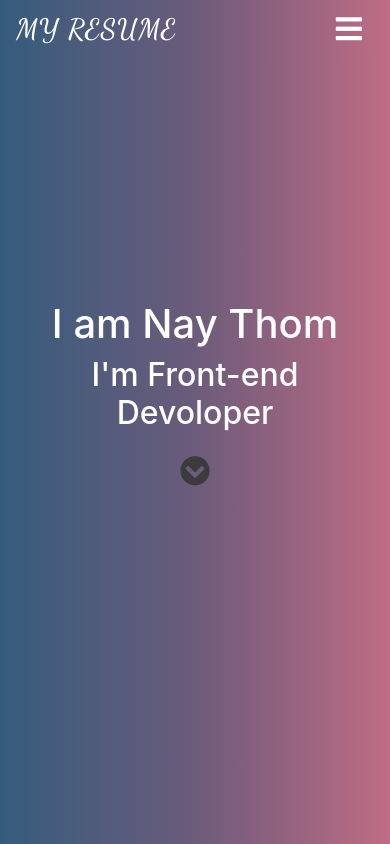
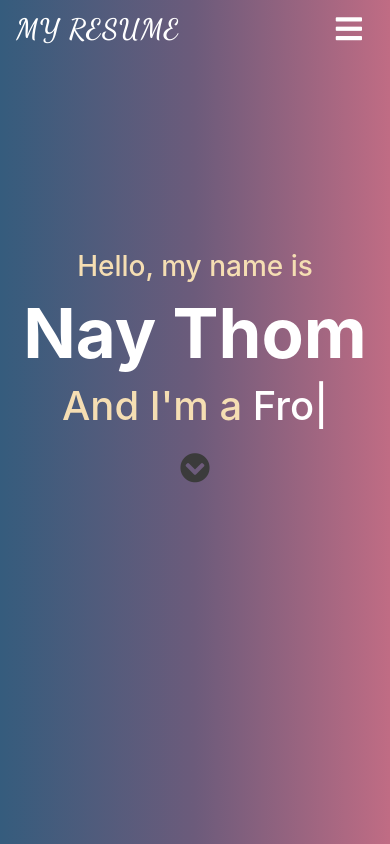
Before and after one commit to thomnay98/resume-app, a React (Create React App) app: page / in a window 390 px wide. Shown: the top 844 px of the page. Built offline with nearby package versions, Linux system fonts and the light colour scheme.

Commit message:
fix responsive and something

```diff
--- a/package.json
+++ b/package.json
@@ -13,6 +13,7 @@
     "react-dom": "^17.0.1",
     "react-scripts": "4.0.0",
     "react-scroll": "^1.8.1",
+    "react-typed": "^1.2.0",
     "web-vitals": "^0.2.4"
   },
   "scripts": {
--- a/src/App.css
+++ b/src/App.css
@@ -1,4 +1,4 @@
-@import url('https://fonts.googleapis.com/css2?family=Dancing+Script:wght@400;500;600;700&display=swap');
+@import url('https://fonts.googleapis.com/css2?family=Dancing+Script:wght@400;500;600;700;900&display=swap');
 
 :root {
   --primaryColor: linear-gradient(to right, #355c7d, #6c5b7b, #c06c84);
@@ -12,6 +12,7 @@
 }
 
 body{
+  width : 100%!important;
   background: var(--primaryColor);
   color: white!important;
 }
@@ -61,7 +62,10 @@ body{
 
 /* navbar */
 .navbar{
+  width: 100%!important;
   background: var(--primaryColor);
+  position: fixed!important;
+  z-index: 99;
 }
 
 .active{
@@ -74,11 +78,13 @@ body{
   text-transform: uppercase;
   letter-spacing: 1px;
   text-decoration: none!important;
+  cursor: pointer;
 }
 
 .nav-brand{
   font-size: 28px;
   font-family: 'Dancing Script', cursive;
+  font-weight: 900!important;
   letter-spacing: 3px;
 }
 
@@ -107,13 +113,28 @@ header{
 }
 
 .header-content{
-  padding-top: 300px;
+  padding-top: 250px;
   text-align: center;
+  color: wheat;
+}
+
+.header-content h1{
+  font-size: 69px;
+  font-weight: bold;
+  color: #fff;
+}
+
+.header-content h2{
+  font-size: 40px;
+}
+
+.header-content h2 >span{
   color: #fff;
 }
 
 .header-content a{
   font-size: 30px;
+  cursor: pointer;
 }
 
 .header-content a .fa{
@@ -151,7 +172,6 @@ header{
 /* About */
 #about{
   min-height: 80vh;
-  padding-top: 10vh;
   margin-bottom:10px;
 }
 
@@ -163,6 +183,12 @@ header{
   width: 280px;
   height: 350px;
   border-radius: 5px;
+  transition: .5s;
+}
+
+#about .row img:hover{
+  transform: translateY(-10px)!important;
+  box-shadow: 0px 7px 10px rgba(0, 0, 0, 0.5);
 }
 
 #about .row p{
@@ -216,6 +242,7 @@ header{
 
 /* Projects */
 #project{
+  overflow: hidden;
   padding-top: 80px;
   min-height: 80vh;
 }
@@ -227,19 +254,18 @@ header{
 }
 
 .project-item .row .project-img{
-  width: 100%;
-  z-index: 999!important;
+  z-index: 9!important;
 }
 
 .project-item .row .project-img img{
-  width: 100%;
   opacity: .7;
   border-radius: 5px;
   transition: .5s;
+  cursor: pointer;
 }
 
 .project-item .row .project-img img:hover{
-  transform: scale(1.2);
+  transform: scale(1.1);
   opacity: 1;
   box-shadow: 0px 7px 10px rgba(0, 0, 0, 0.5);
 }
@@ -261,8 +287,8 @@ header{
   font-size: 18px!important;
 }
 
-.project-btn button:last-child{
-  margin-left: 20px;
+.project-btn button{
+  margin-right: 20px;
 }
 
 @media screen and (max-width: 767px){
@@ -273,8 +299,78 @@ header{
     order: 2;
     margin-top: 10px;
   }
+  .project-item .row .project-des h4{
+    font-size: 20px!important;
+  }
+  .project-item .row .project-des p{
+    font-size: 15px;
+  }
+  .project-item .row .project-des p:nth-child(2){
+    font-size: 17px!important;
+  }
 }
 /* End of Project */
+
+/* Modal Image */
+.modal-img {
+  display: none;
+  position: fixed;
+  z-index: 999!important;
+  padding-top: 100px;
+  left: 0;
+  top: 0;
+  width: 100%;
+  height: 100%;
+  overflow: auto;
+  background-color: rgb(0, 0, 0);
+  background-color: rgba(0, 0, 0, 0.9);
+}
+
+.show {
+  display: block;
+}
+
+.modal-img > span{
+  position: absolute;
+  top: 15px;
+  right: 35px;
+  color: #f1f1f1;
+  font-size: 40px;
+  font-weight: bold;
+  transition: color 0.3s;
+}
+
+.modal-img > span:hover,
+.modal-img > span:focus{
+  color: #bbb;
+  text-decoration: none;
+  cursor: pointer;
+}
+
+.modal-img >img{
+  margin: auto;
+  display: block;
+  width: 100%;
+  max-width: 992px;
+  animation-name: zoom;
+  animation-duration: 0.6s;
+}
+
+@keyframes zoom {
+  from {
+    transform: scale(0)
+  }
+  to {
+    transform: scale(1)
+  }
+}
+
+@media screen and (max-width: 780px){
+  .modal-img >img{
+    width: 100%;
+  }
+}
+/* End of Modal Image */
 
 /* Contact */
 #contact{
--- a/src/App.js
+++ b/src/App.js
@@ -21,7 +21,7 @@ function App() {
   }, [])
 
   return (
-    <>
+    <div>
       <Navbar />
       <Header />
       <About />
@@ -29,7 +29,7 @@ function App() {
       <Projects />
       <Contact />
       <Footer />
-    </>
+    </div>
   );
 }
 
--- a/src/components/Header.js
+++ b/src/components/Header.js
@@ -1,13 +1,25 @@
 import React from 'react';
 import { Link } from 'react-scroll';
+import Typed from 'react-typed';
 
 export default function Header() {
     return (
         <header id="home">
             <div className="container">
                 <div className="header-content">
-                    <h1>I am Nay Thom</h1>
-                    <h2>I'm Front-end Devoloper</h2>
+                    <h3>Hello, my name is</h3>
+                    <h1>Nay Thom</h1>
+                    <h2>
+                        And I'm a {''}
+                        <span>
+                            <Typed
+                                strings={['Front-end Developer']}
+                                typeSpeed={60}
+                                backSpeed={50}
+                                loop
+                            />
+                        </span>
+                    </h2>
                     <Link activeClass="active"
                         className="nav-link"
                         to="about"
--- /dev/null
+++ b/src/components/ModalImage.js
@@ -0,0 +1,15 @@
+import React from 'react';
+
+function ModalImage({ image, showModal, setShowModal }) {
+    return (
+        <div className={showModal?"modal-img show":"modal-img"}>
+          <span onClick={()=>setShowModal(false)}>×</span>
+          <img
+            src={image}
+            alt=" modal"
+          />
+        </div>
+    )
+}
+
+export default ModalImage;
--- a/src/components/Navbar.js
+++ b/src/components/Navbar.js
@@ -16,7 +16,7 @@ function Navbar() {
     window.addEventListener('scroll', addShadowNavbar);
 
     return (
-        <nav className={shadow?"navbar navbar-expand-md navbar-light fixed-top active":"navbar navbar-expand-lg navbar-light fixed-top"}>
+        <nav className={shadow?"navbar navbar-expand-lg navbar-light active":"navbar navbar-expand-lg navbar-light"}>
             <div className="container">
                 <Link
                     className="nav-brand"
@@ -41,7 +41,6 @@ function Navbar() {
                                 smooth={true}
                                 offset={-50}
                                 duration={500}
-
                             >
                                 Home
                             </Link>
--- a/src/components/Project.js
+++ b/src/components/Project.js
@@ -8,15 +8,23 @@ const checkIndex = (index) =>{
     }
 }
 
-function Project({ index, project }) {
+function Project({ index, project, setShowModal, setImage }) {
     return (
         <div className="project-item">
         {
             checkIndex(index)
             ?
             <div className="row">
-                <div data-aos="fade-right" className="col-md justify-content-center project-img" align="center">
-                    <img src={project.image} alt="" />
+                <div data-aos="fade-right" className="col-md project-img" align="center">
+                    <img
+                        className="img-fluid"
+                        src={project.image}
+                        onClick={() => {
+                            setShowModal(true);
+                            setImage(project.image)
+                        }}
+                        alt=""
+                    />
                 </div>
                 <div data-aos="fade-left" className="col-md project-des">
                     <h4 className="text-center">
@@ -96,7 +104,15 @@ function Project({ index, project }) {
                     </span>
                 </div>
                 <div data-aos="fade-left" className="col-md project-img">
-                    <img src={project.image} alt="" />
+                    <img
+                        className="img-fluid"
+                        src={project.image}
+                        onClick={() => {
+                            setShowModal(true);
+                            setImage(project.image)
+                        }}
+                        alt=""
+                    />
                 </div>
             </div>
         }
--- a/src/components/Projects.js
+++ b/src/components/Projects.js
@@ -1,11 +1,14 @@
-import React from 'react';
+import React, { useState } from 'react';
 
 import Title from './Title';
 import Project from './Project';
+import ModalImage from './ModalImage';
 
 import utTravelImg from '../assets/project/ut-travel-1.PNG';
 import stuCrudImg from '../assets/project/stu-crud-1.PNG';
 import stationAppImg from '../assets/project/station-app-1.jpg';
+import resumeAppImg from '../assets/project/resume-app-1.PNG';
+
 
 const projects = [
     {
@@ -20,13 +23,13 @@ const projects = [
     },
     {
         title: "Mini project - Resume App",
-        description: "Resume Application is a website which is introduce about my self as well as show a few projects that I have done.",
+        description: "Resume Application is a website which is introduce about my self and show some projects that I have done.",
         techUsed: "Technique: ReactJS, Bootstrap",
         member: "Member: Nay Thom",
         roles: "",
-        sourceUrl: "",
+        sourceUrl: "https://github.com/thomnay98/resume-app",
         liveDemo: "",
-        image: stuCrudImg
+        image: resumeAppImg
     },
     {
         title: "Mini project - UT Travel App",
@@ -51,18 +54,27 @@ const projects = [
 ]
 
 export default function Projects() {
+
+    const [image, setImage] = useState();
+    const [showModal, setShowModal] = useState(false);
+
     return (
         <div id="project">
             <div className="container">
                 <Title title="Project" />
-                <div>
-                    {
-                        projects.map((project, index) => {
-                            return <Project key={index} index={index} project={project} />
-                        })
-                    }
-                </div>
+                {
+                    projects.map((project, index) => {
+                        return <Project
+                                    key={index}
+                                    index={index}
+                                    project={project}
+                                    setShowModal={setShowModal}
+                                    setImage={setImage}
+                                />
+                    })
+                }
             </div>
+            <ModalImage image={image} showModal={showModal} setShowModal={setShowModal} />
         </div>
     )
 }
```
Also changed, not shown: src/assets/project/resume-app-1.PNG (added), 1 other file (tests, documents, lock files or other folders).
